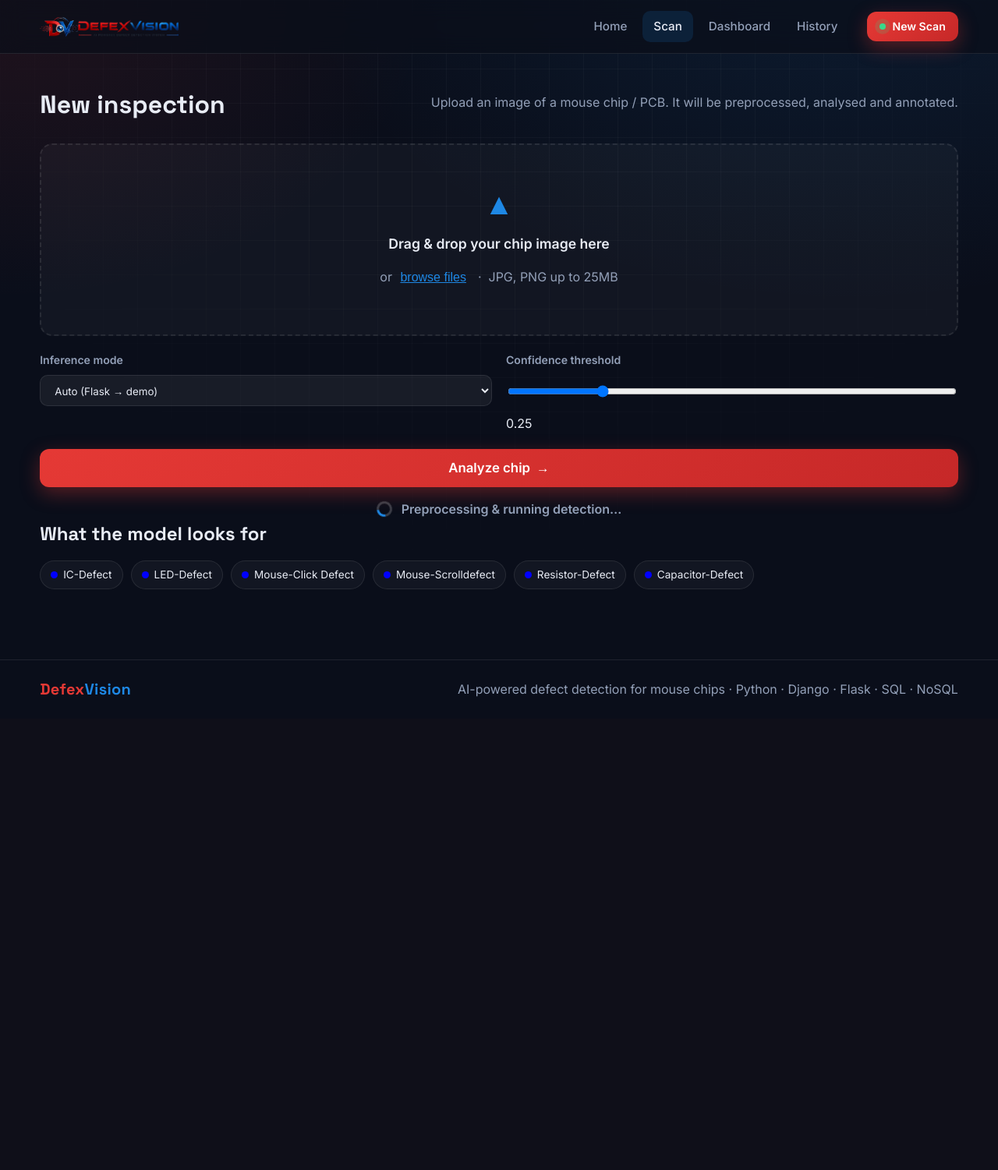
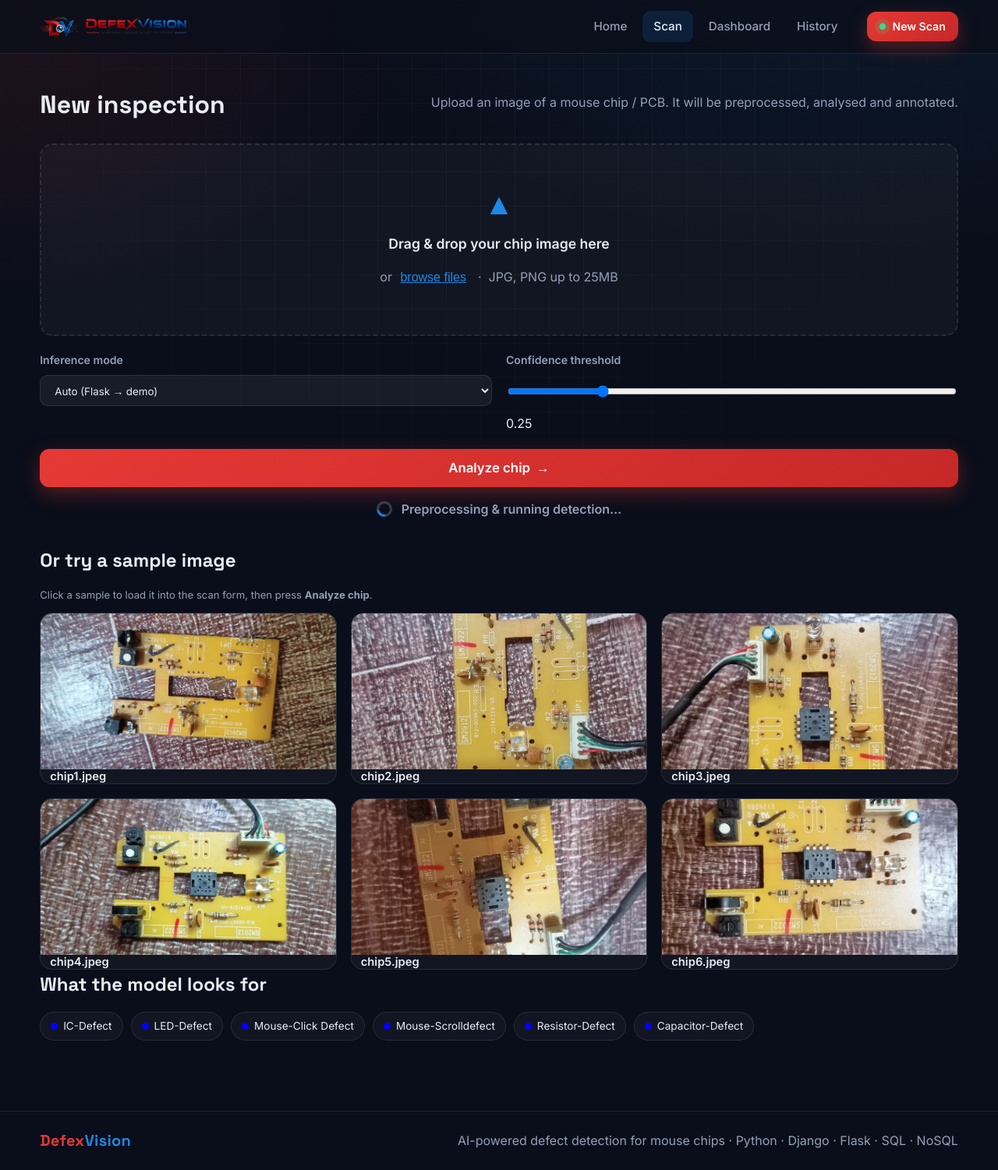
Before and after one commit to aravind-mora/DefexVision, a Django app: page /scan/ in a window 1280 px wide. Shown: the whole page at 78% size. Before the commit the page ends 894 px from the top, so only its background shows below. Run offline with Django 5.2, Linux system fonts and the light colour scheme.

Commit message:
Update project0123

```diff
--- a/requirements.txt
+++ b/requirements.txt
@@ -8,6 +8,11 @@ opencv-python-headless>=4.9
 Pillow>=10.0
 pymongo>=4.6
 python-dotenv>=1.0
+gdown>=5.0              # reliable Google Drive downloads (for the model)
+
+# --- Production web/server ---
+gunicorn>=21.0          # Django + Flask production WSGI server
+whitenoise>=6.6         # serve static files in production without a web server
 
 # --- Optional: enable REAL YOLOv8 inference (only needed for real model) ---
 # ultralytics>=8.0
--- a/scanner/views.py
+++ b/scanner/views.py
@@ -102,9 +102,20 @@ def detail(request, pk):
 @require_http_methods(["GET", "POST"])
 def scan(request):
     if request.method == "GET":
+        # Sample images in static/img/samples/ that users can click to test.
+        samples_dir = os.path.join(settings.BASE_DIR, "static", "img", "samples")
+        samples = []
+        if os.path.isdir(samples_dir):
+            exts = (".jpg", ".jpeg", ".png", ".webp")
+            names = sorted(
+                f for f in os.listdir(samples_dir)
+                if f.lower().endswith(exts)
+            )
+            samples = [f"img/samples/{n}" for n in names]
         return render(request, "scan.html", {
             "nav": "scan",
             "defect_classes": defects.all_classes(),
+            "samples": samples,
         })
 
     if "image" not in request.FILES:
--- a/static/css/style.css
+++ b/static/css/style.css
@@ -112,7 +112,7 @@ code {
 .brand {
   display: flex;
   align-items: center;
-  gap: -10px;
+  gap: 10px;
 }
 
 .brand-logo {
@@ -123,7 +123,6 @@ code {
 
 .brand-text-img {
   height: 30px;
-  transform: translateY(3px);
   width: auto;
   object-fit: contain;
 }
@@ -1008,6 +1007,71 @@ code {
   margin-top: 22px;
 }
 
+.samples {
+  margin-top: 34px;
+}
+
+.sample-grid {
+  display: grid;
+  grid-template-columns: repeat(3, 1fr);
+  /* same as .result-grid (recent scans) */
+  gap: 18px;
+  margin-top: 10px;
+}
+
+.sample-card {
+  background: var(--panel);
+  border: 1px solid var(--panel-border);
+  border-radius: var(--radius);
+  overflow: hidden;
+  display: block;
+  transition: .25s;
+  cursor: pointer;
+  color: var(--text);
+  font-family: var(--font);
+  padding: 0;
+  text-align: left;
+}
+
+.sample-card:hover {
+  transform: translateY(-4px);
+  border-color: var(--vision);
+}
+
+.sample-card.selected {
+  border-color: var(--defex);
+  box-shadow: 0 0 0 2px var(--defex-soft);
+}
+
+.sample-card img {
+  width: 100%;
+  height: 200px;
+  object-fit: cover;
+  display: block;
+}
+
+.sample-name {
+  padding: 12px;
+  font-size: .92rem;
+  font-weight: 600;
+  color: var(--text);
+  overflow: hidden;
+  text-overflow: ellipsis;
+  white-space: nowrap;
+}
+
+@media (max-width: 900px) {
+  .sample-grid {
+    grid-template-columns: repeat(2, 1fr);
+  }
+}
+
+@media (max-width: 520px) {
+  .sample-grid {
+    grid-template-columns: 1fr;
+  }
+}
+
 /* ------------------------------- footer ------------------------------ */
 .footer {
   border-top: 1px solid var(--panel-border);
--- a/templates/scan.html
+++ b/templates/scan.html
@@ -45,6 +45,21 @@
   </div>
 </form>
 
+{% if samples %}
+<section class="samples">
+  <div class="section-head"><h2>Or try a sample image</h2></div>
+  <p class="muted small">Click a sample to load it into the scan form, then press <b>Analyze chip</b>.</p>
+  <div class="sample-grid">
+    {% for s in samples %}
+      <button type="button" class="sample-card" data-src="{% static s %}">
+        <img src="{% static s %}" alt="sample" loading="lazy" />
+        <span class="sample-name">{{ s|cut:"img/samples/" }}</span>
+      </button>
+    {% endfor %}
+  </div>
+</section>
+{% endif %}
+
 <section class="defect-list">
   <div class="section-head"><h2>What the model looks for</h2></div>
   <div class="chips">
@@ -78,7 +93,27 @@
     preview.src = URL.createObjectURL(f);
     preview.hidden = false;
   }
-
+  // Sample images: clicking one loads it into the file input + preview so the
+  // user can submit it directly.
+  document.querySelectorAll('.sample-card').forEach(card => {
+    card.addEventListener('click', async () => {
+      const src = card.dataset.src;
+      try {
+        const res = await fetch(src);
+        const blob = await res.blob();
+        const name = src.split('/').pop();
+        const file = new File([blob], name, { type: blob.type || 'image/png' });
+        const dt = new DataTransfer();
+        dt.items.add(file);
+        fileInput.files = dt.files;
+        preview.src = URL.createObjectURL(file);
+        preview.hidden = false;
+        card.classList.add('selected');
+      } catch (e) {
+        console.warn('Could not load sample', e);
+      }
+    });
+  });
   const conf = document.getElementById('confSlider');
   const confOut = document.getElementById('confOut');
   conf.addEventListener('input', () => confOut.value = conf.value);
```
Also changed, not shown: download_model.py (added, +94 -0 lines), README.md, static/img/samples/chip1.jpeg (added), static/img/samples/chip2.jpeg (added), static/img/samples/chip3.jpeg (added), static/img/samples/chip4.jpeg (added), static/img/samples/chip5.jpeg (added), static/img/samples/chip6.jpeg (added), 3 other files.
